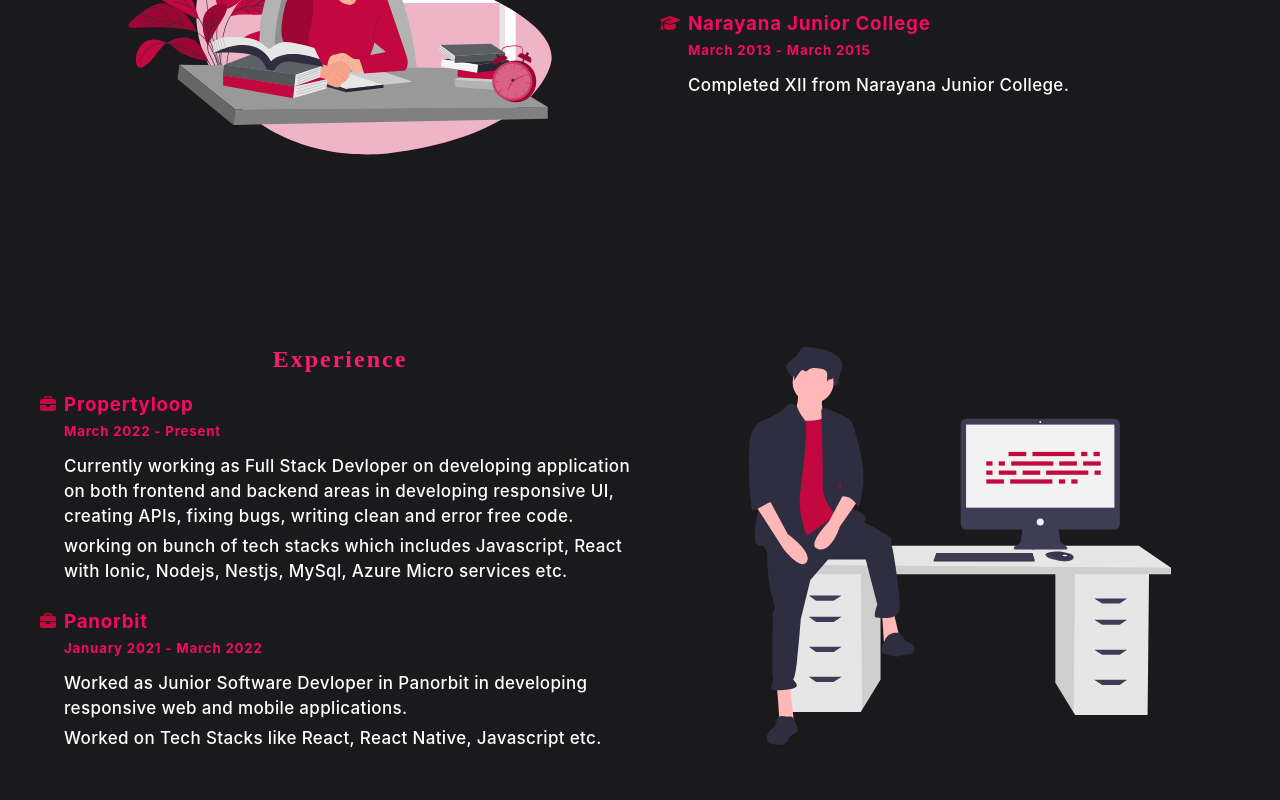
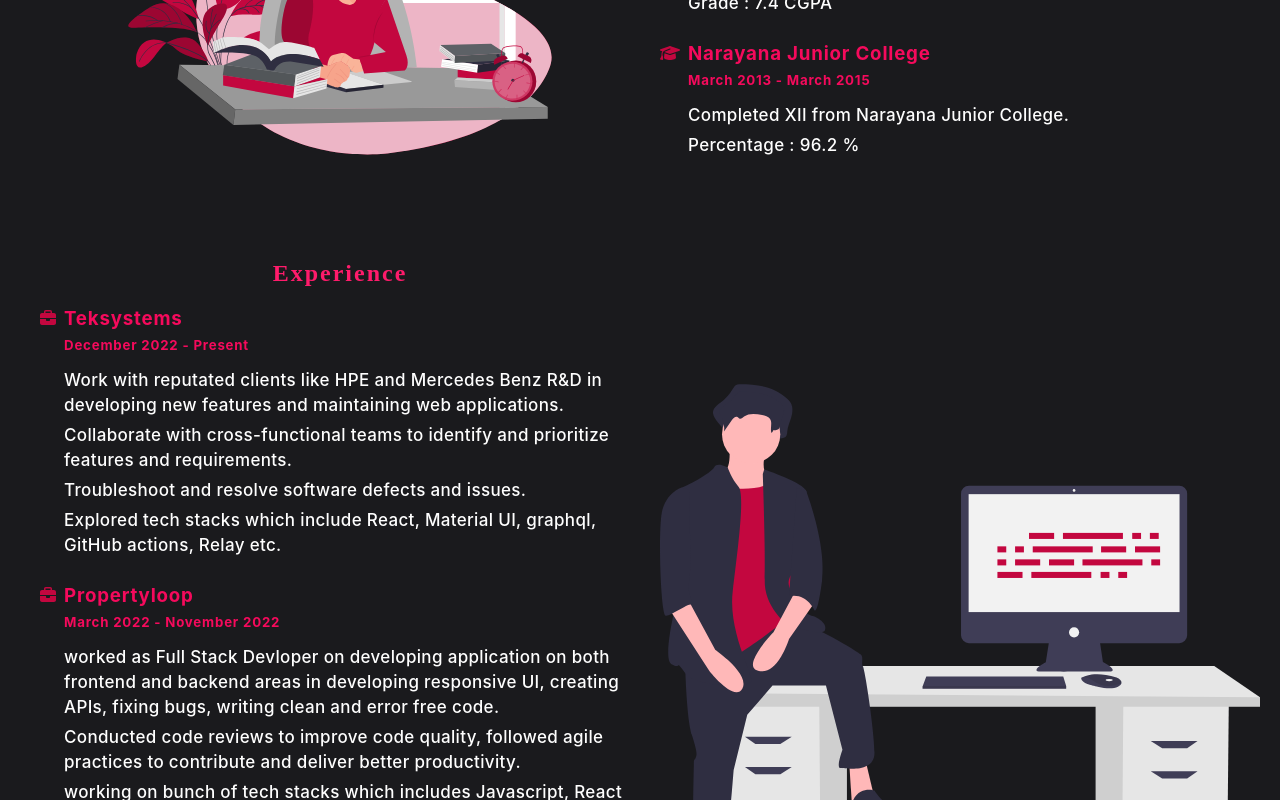
Before and after one commit to Tarun-555/portfolio, a React (Create React App) app: page / in a window 1280 px wide. Shown: the part 1120-1920 px from the top of the page. Built offline with nearby package versions, Linux system fonts and the light colour scheme; a web font is replaced by a local one.

Commit message:
chore: update experience data

```diff
--- a/src/assets/data/portfolioData.js
+++ b/src/assets/data/portfolioData.js
@@ -7,20 +7,28 @@
   Graduation:
     'Graduated in Computer Science at Jawaharlal Nehru Technological University Hyderabad in the year 2020.',
   XII: 'Completed XII from Narayana Junior College.',
+  GraduationPercentage:'Grade : 7.4 CGPA',
+  XIIPercentage:'Percentage : 96.2 %'
 };
 
 export const Experience = {
+  Teksystems: [
+    `Work with reputated clients like HPE and Mercedes Benz R&D in developing new features and maintaining web applications.`,
+    `Collaborate with cross-functional teams to identify and prioritize features and requirements.`,
+    `Troubleshoot and resolve software defects and issues.`,
+    `Explored tech stacks which include React, Material UI, graphql, GitHub actions, Relay etc.`,
+  ],
   Propertyloop: [
-    `Currently working as Full Stack Devloper on developing application on both frontend and
-    backend areas in developing responsive UI, creating APIs, fixing
+    `worked as Full Stack Devloper on developing application on both frontend and backend areas in developing responsive UI, creating APIs, fixing
     bugs, writing clean and error free code.`,
-    `working on bunch of tech
-    stacks which includes Javascript, React with Ionic, Nodejs, Nestjs,
+    `Conducted code reviews to improve code quality, followed agile practices to contribute and deliver better productivity.`,
+    `working on bunch of tech stacks which includes Javascript, React with Ionic, Nodejs, Nestjs,
     MySql, Azure Micro services etc.`,
   ],
   Panorbit: [
-    `Worked as Junior Software Devloper in Panorbit in developing responsive web and
+    `Worked as Junior Software Devloper in Panorbit, a startup environment in developing responsive web and
     mobile applications.`,
+    `Worked in developing responsive web and mobile applications.`,
     `Worked on Tech Stacks like React, React Native, Javascript etc.`,
   ],
 };
--- a/src/components/LandingPage.jsx
+++ b/src/components/LandingPage.jsx
@@ -39,7 +39,7 @@
         <DescText>
           I'm Tarun, a Full Stack Web Developer having experience in developing
           web and mobile based applications using React and React Native. I have
-          got 2+ years of experience in developing web applications and looking
+          got 3.5+ years of experience in developing web applications and looking
           for opportunities to learn, grow and develop.
         </DescText>
       </div>
@@ -94,7 +94,7 @@
       </IconsContainer>
       <BtnContainer>
         <span>Looking for developer?</span>
-        <Button as="a" href="/resume.pdf" download>
+        <Button as="a" href="/tarun_resume_24.pdf" download>
           Download Resume
           <FontAwesomeIcon
             icon={faDownload}
@@ -102,7 +102,9 @@
             color={colors.textColor1}
           />
         </Button>
-        <Button>Hire me!!!</Button>
+        <a href="mailto:ragiritarun555@gmail.com" enctype="text/plain" style={{textDecoration:'none'}}>
+          <Button>Hire me!!!</Button>
+        </a>
       </BtnContainer>
       <Polygon />
     </div>
--- a/src/containers/About.jsx
+++ b/src/containers/About.jsx
@@ -41,6 +41,7 @@
     const section2Pos = topPos(section2.current);
 
     const onScroll = () => {
+      // eslint-disable-next-line no-undef
       const scrollPos = window.scrollY + window.innerHeight;
 
       if (section1Pos < scrollPos) {
@@ -50,8 +51,10 @@
         setAnimate2(true);
       }
     };
+    // eslint-disable-next-line no-undef
     window.addEventListener('scroll', onScroll);
     return () => {
+      // eslint-disable-next-line no-undef
       window.removeEventListener('scroll', onScroll);
     };
   }, []);
@@ -88,6 +91,7 @@
                     <h5>March 2015 - March 2020</h5>
                   </SubTextTitle>
                   <SubText>{Education.Graduation}</SubText>
+                  <SubText>{Education.GraduationPercentage}</SubText>
                 </div>
               </div>
 
@@ -106,6 +110,7 @@
                     <h5>March 2013 - March 2015</h5>
                   </SubTextTitle>
                   <SubText>{Education.XII}</SubText>
+                  <SubText>{Education.XIIPercentage}</SubText>
                 </div>
               </div>
             </AnimatedRight>
@@ -115,9 +120,30 @@
 
       <Section>
         <Container reverse={true}>
-          <Left>
+          <Left style={{height:'100%'}}>
             <AnimatedLeft ref={section2} animate={animate2}>
               <RightTitle>Experience</RightTitle>
+
+              <div
+                style={{ display: 'flex', width: '100%', marginBottom: '20px' }}
+              >
+                <span style={{ marginTop: '2px', marginRight: '8px' }}>
+                  <FontAwesomeIcon
+                    icon={faBriefcase}
+                    color={colors.textColor1}
+                  />
+                </span>
+                <div>
+                  <SubTextTitle>
+                    <h3>Teksystems</h3>
+                    <h5>December 2022 - Present</h5>
+                  </SubTextTitle>
+                  {Experience.Teksystems.map((item) => (
+                    <SubText>{item}</SubText>
+                  ))}
+                </div>
+              </div>
+
               <div
                 style={{ display: 'flex', width: '100%', marginBottom: '20px' }}
               >
@@ -130,7 +156,7 @@
                 <div>
                   <SubTextTitle>
                     <h3>Propertyloop</h3>
-                    <h5>March 2022 - Present</h5>
+                    <h5>March 2022 - November 2022</h5>
                   </SubTextTitle>
                   {Experience.Propertyloop.map((item) => (
                     <SubText>{item}</SubText>
@@ -159,7 +185,7 @@
               </div>
             </AnimatedLeft>
           </Left>
-          <Right>
+          <Right style={{height:'100%'}}>
             <AnimatedRight ref={section2} animate={animate2}>
               <img
                 src={experienceImg}
```
Also changed, not shown: 1 other file (tests, documents, lock files or other folders).
